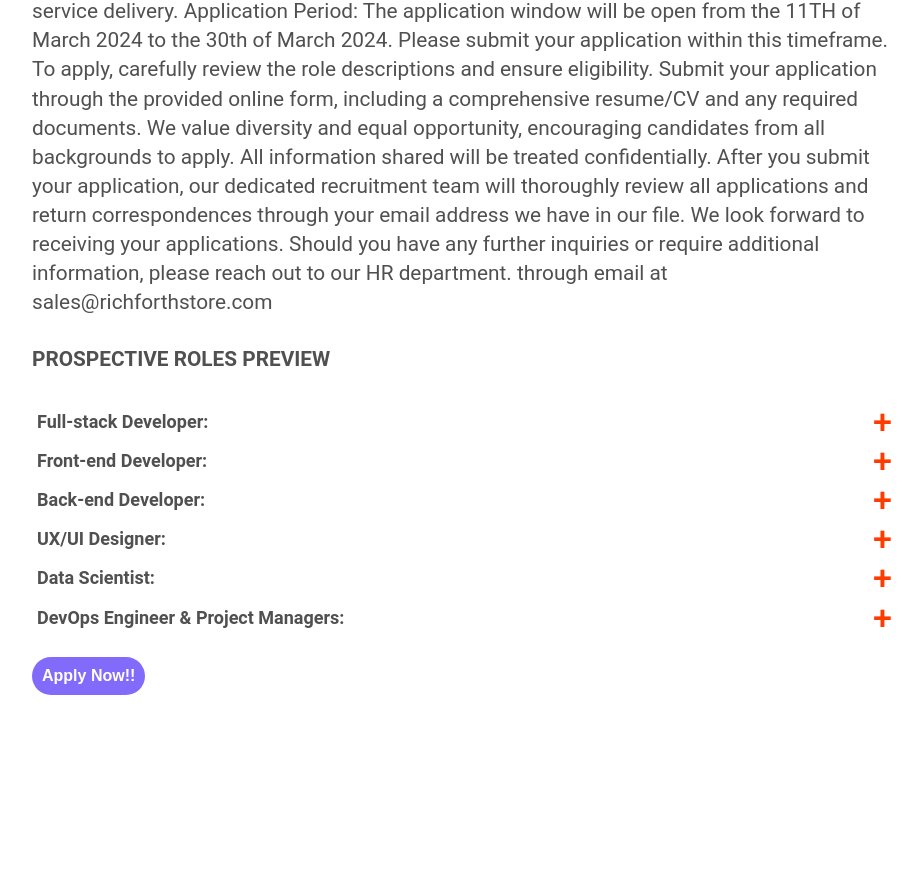
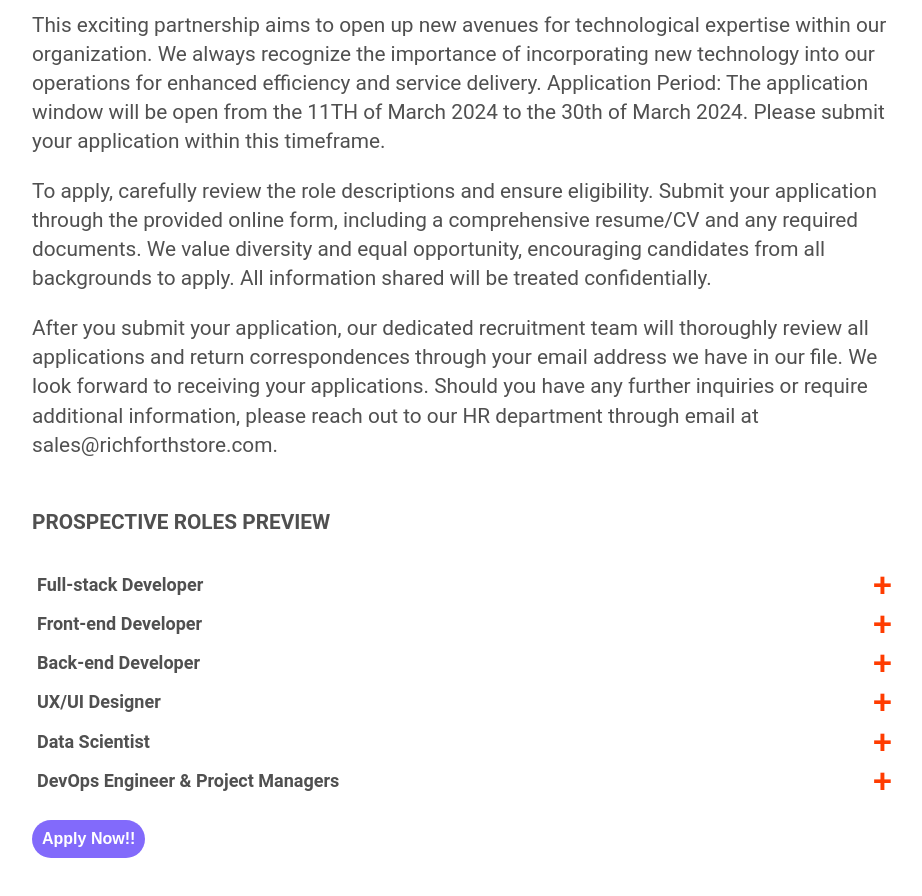
Before and after one commit to emmyzee45/application-form-frontend, a React (Create React App) app: page / in a window 1280 px wide. Shown: the part 656-1552 px from the top of the page, without its empty margins (168-1090 px from the left). Before the commit the page ends 1391 px from the top, so only its background shows below. Built offline with nearby package versions, Linux system fonts and the light colour scheme.

Commit message:
Style lead content

```diff
--- a/src/components/home/Home.jsx
+++ b/src/components/home/Home.jsx
@@ -3,7 +3,19 @@ import { Link } from "react-router-dom";
 import "./home.css";
 import Hero from "../hero/hero";
 
-export default function Home() {
+const JobDescription = ({ title, isOpen, toggleOpen, children }) => (
+  <div>
+    <div className="content">
+      <h5 className="job-title">{title}</h5>
+      <div className="view" onClick={toggleOpen}>
+        {isOpen ? "-" : "+"}
+      </div>
+    </div>
+    {isOpen && <div className="viewContent">{children}</div>}
+  </div>
+);
+
+const Home = () => {
   const [open, setOpen] = useState(false);
   const [openBackend, setOpenBackend] = useState(false);
   const [openFrontend, setOpenFrontend] = useState(false);
@@ -11,205 +23,137 @@ export default function Home() {
   const [openDevOps, setOpenDevOps] = useState(false);
   const [openDatascience, setOpenDataScience] = useState(false);
 
-  const handleView = () => {
-    setOpen(!open);
-  };
+  const toggleView = () => setOpen(!open);
+  const toggleFrontend = () => setOpenFrontend(!openFrontend);
+  const toggleBackend = () => setOpenBackend(!openBackend);
+  const toggleUI = () => setOpenUI(!openUI);
+  const toggleDatascience = () => setOpenDataScience(!openDatascience);
+  const toggleDevOps = () => setOpenDevOps(!openDevOps);
 
-  const handleFrontend = () => {
-    setOpenFrontend(!openFrontend);
-  };
-
-  const handleBackend = () => {
-    setOpenBackend(!openBackend);
-  };
-  const handleUI = () => {
-    setOpenUI(!openUI);
-  };
-
-  const handleDatascience = () => {
-    setOpenDataScience(!openDatascience);
-  };
-
-  const handleDevOps = () => {
-    setOpenDevOps(!openDevOps);
-  };
   return (
     <div>
       <Hero />
       <div className="home-container">
-        <div>
+        <div className="lead-text">
+          <p>
             We are delighted to announce that RICHFORTH Ltd, a renowned company
             specializing in property legalizations and compliance services and
             consultancies, is pleased to collaborate with the esteemed IT
-          department of GIKIHUBS GROUP. This exciting partnership aims to open
-          up new avenues for technological expertise within our organization. we
-          always recognize the importance of incorporating new technology into
-          our operations for enhanced efficiency and service delivery.
-          Application Period: The application window will be open from the 11TH
-          of March 2024 to the 30th of March 2024. Please submit your
-          application within this timeframe. To apply, carefully review the role
-          descriptions and ensure eligibility. Submit your application through
-          the provided online form, including a comprehensive resume/CV and any
-          required documents. We value diversity and equal opportunity,
-          encouraging candidates from all backgrounds to apply. All information
-          shared will be treated confidentially. After you submit your
-          application, our dedicated recruitment team will thoroughly review all
-          applications and return correspondences through your email address we
-          have in our file. We look forward to receiving your applications.
-          Should you have any further inquiries or require additional
-          information, please reach out to our HR department. through email at
-          sales@richforthstore.com
+            department of GIKIHUBS GROUP.
+          </p>
+
+          <p>
+            This exciting partnership aims to open up new avenues for
+            technological expertise within our organization. We always recognize
+            the importance of incorporating new technology into our operations
+            for enhanced efficiency and service delivery. Application Period:
+            The application window will be open from the 11TH of March 2024 to
+            the 30th of March 2024. Please submit your application within this
+            timeframe.
+          </p>
+
+          <p>
+            To apply, carefully review the role descriptions and ensure
+            eligibility. Submit your application through the provided online
+            form, including a comprehensive resume/CV and any required
+            documents. We value diversity and equal opportunity, encouraging
+            candidates from all backgrounds to apply. All information shared
+            will be treated confidentially.
+          </p>
+
+          <p>
+            After you submit your application, our dedicated recruitment team
+            will thoroughly review all applications and return correspondences
+            through your email address we have in our file. We look forward to
+            receiving your applications. Should you have any further inquiries
+            or require additional information, please reach out to our HR
+            department through email at sales@richforthstore.com.
+          </p>
         </div>
+
         <h4>PROSPECTIVE ROLES PREVIEW</h4>
         <div className="inner-container">
           <div>
-            {/* <div>
-          <h2>1. Software Engineer/Developer:</h2>
-          <p> - Designing, coding, and testing software applications based on given requirements.</p>
-          <p> - Collaborating with cross-functional teams to develop and maintain software systems.</p>
-          <p> - Troubleshooting and debugging software issues.</p>
-          <p>- Writing clean, efficient, and maintainable code.</p>
-          <p>- Keeping up with emerging technologies and industry trends.</p>
-        </div> */}
-            <div>
-              <div className="content">
-                <h5 className="job-title">Full-stack Developer:</h5>
-                {!open ? (
-                  <div className="view" onClick={handleView}>
-                    +
-                  </div>
-                ) : (
-                  <div className="view" onClick={handleView}>
-                    -
-                  </div>
-                )}
-              </div>
-              {open && (
-                <div className="viewContent">
+            <JobDescription
+              title="Full-stack Developer"
+              isOpen={open}
+              toggleOpen={toggleView}
+            >
               <p>
-                    {" "}
                 - Combining both front-end and back-end development
                 responsibilities.
               </p>
-                  <p> - Developing end-to-end web applications or services.</p>
+              <p>- Developing end-to-end web applications or services.</p>
               <p>
-                    {" "}
-                    - Managing databases, server-side logic, and user
-                    interfaces.
+                - Managing databases, server-side logic, and user interfaces.
               </p>
               <p>
                 - Collaborating with cross-functional teams throughout the
                 development lifecycle.
               </p>
               <p>
-                    - Ensuring seamless integration and smooth functionality of
-                    all application components.
+                - Ensuring seamless integration and smooth functionality of all
+                application components.
               </p>
               <p>
                 - 5+ years of experience in web development, with a strong
                 proficiency in HTML, CSS, Nodejs, JavaScript, and modern web
                 frameworks like: React, Angular.
               </p>
-                </div>
-              )}
-            </div>
-            <div>
-              <div className="content">
-                <h5 className="job-title">Front-end Developer:</h5>
-                {!openFrontend ? (
-                  <div className="view" onClick={handleFrontend}>
-                    +
-                  </div>
-                ) : (
-                  <div className="view" onClick={handleFrontend}>
-                    -
-                  </div>
-                )}
-              </div>
-              {openFrontend && (
-                <div className="viewContent">
+            </JobDescription>
+
+            <JobDescription
+              title="Front-end Developer"
+              isOpen={openFrontend}
+              toggleOpen={toggleFrontend}
+            >
               <p>
-                    {" "}
-                    - Implementing user interfaces using HTML, CSS, and
-                    JavaScript.
+                - Implementing user interfaces using HTML, CSS, and JavaScript.
               </p>
               <p>
-                    {" "}
-                    - Collaborating with designers to translate visual designs
-                    into functional web pages or applications.
+                - Collaborating with designers to translate visual designs into
+                functional web pages or applications.
               </p>
+              <p>- Optimizing web pages for performance and responsiveness.</p>
+              <p>- Ensuring cross-browser compatibility and accessibility.</p>
+              <p>- Integrating front-end components with back-end APIs.</p>
+            </JobDescription>
+
+            <JobDescription
+              title="Back-end Developer"
+              isOpen={openBackend}
+              toggleOpen={toggleBackend}
+            >
               <p>
-                    {" "}
-                    - Optimizing web pages for performance and responsiveness.
+                - Developing server-side logic and APIs to support web or mobile
+                applications.
               </p>
+              <p>- Designing and optimizing databases and data models.</p>
+              <p>- Implementing security measures and data protection.</p>
+              <p>- Integrating external systems and services.</p>
               <p>
-                    {" "}
-                    - Ensuring cross-browser compatibility and accessibility.
-                  </p>
-                  <p> - Integrating front-end components with back-end APIs.</p>
-                </div>
-              )}
-            </div>
-            <div>
-              <div className="content">
-                <h5 className="job-title">Back-end Developer:</h5>
-                {!openBackend ? (
-                  <div className="view" onClick={handleBackend}>
-                    +
-                  </div>
-                ) : (
-                  <div className="view" onClick={handleBackend}>
-                    -
-                  </div>
-                )}
-              </div>
-              {openBackend && (
-                <div className="viewContent">
-                  <p>
-                    - Developing server-side logic and APIs to support web or
-                    mobile applications.
-                  </p>
-                  <p> - Designing and optimizing databases and data models.</p>
-                  <p> - Implementing security measures and data protection.</p>
-                  <p> - Integrating external systems and services.</p>
-                  <p>
-                    {" "}
-                    - Conducting testing and debugging of server-side
-                    applications.
+                - Conducting testing and debugging of server-side applications.
               </p>
               <p>
                 - 5+ years of experience in web development, with a strong
                 proficiency in Node and Express
               </p>
               <p>
-                    {" "}
-                    - Solid understanding of server-side programming languages,
-                    such as PHP, Python, or Java, and experience with RESTful
-                    API design and development.
+                - Solid understanding of server-side programming languages, such
+                as PHP, Python, or Java, and experience with RESTful API design
+                and development.
               </p>
               <p>
-                    {" "}
                 - Proficiency in database design and management, including
-                    relational databases : MySQL, PostgreSQL and NoSQL databases{" "}
+                relational databases: MySQL, PostgreSQL and NoSQL databases
               </p>
-                </div>
-              )}
-            </div>
-            <div>
-              <div className="content">
-                <h5 className="job-title">UX/UI Designer:</h5>
-                {!openUI ? (
-                  <div className="view" onClick={handleUI}>
-                    +
-                  </div>
-                ) : (
-                  <div className="view" onClick={handleUI}>
-                    -
-                  </div>
-                )}
-              </div>
-              {openUI && (
-                <div className="viewContent">
+            </JobDescription>
+
+            <JobDescription
+              title="UX/UI Designer"
+              isOpen={openUI}
+              toggleOpen={toggleUI}
+            >
               <p>- Conducting user research and creating user personas.</p>
               <p>
                 - Designing user interfaces that are visually appealing,
@@ -217,8 +161,8 @@ export default function Home() {
               </p>
               <p>
                 {" "}
-                    - Creating wireframes, prototypes, and mockups to
-                    communicate design ideas.
+                - Creating wireframes, prototypes, and mockups to communicate
+                design ideas.
               </p>
               <p>
                 {" "}
@@ -227,30 +171,19 @@ export default function Home() {
               </p>
               <p>
                 {" "}
-                    - Conducting usability testing and incorporating user
-                    feedback into the design.
+                - Conducting usability testing and incorporating user feedback
+                into the design.
               </p>
-                </div>
-              )}
-            </div>
-            <div>
-              <div className="content">
-                <h5 className="job-title">Data Scientist:</h5>
-                {!openDatascience ? (
-                  <div className="view" onClick={handleDatascience}>
-                    +
-                  </div>
-                ) : (
-                  <div className="view" onClick={handleDatascience}>
-                    -
-                  </div>
-                )}
-              </div>
-              {openDatascience && (
-                <div className="viewContent">
+            </JobDescription>
+
+            <JobDescription
+              title="Data Scientist"
+              isOpen={openDatascience}
+              toggleOpen={toggleDatascience}
+            >
               <p>
-                    - Analyzing complex data sets to identify patterns, trends,
-                    and insights.
+                - Analyzing complex data sets to identify patterns, trends, and
+                insights.
               </p>
               <p>
                 - Developing and implementing machine learning models and
@@ -259,57 +192,40 @@ export default function Home() {
               <p> - Building predictive models and data visualizations.</p>
               <p>
                 {" "}
-                    - Collaborating with stakeholders to define data
-                    requirements and use cases.
+                - Collaborating with stakeholders to define data requirements
+                and use cases.
               </p>
               <p>
                 {" "}
                 - Presenting findings and recommendations to non-technical
                 stakeholders.
               </p>
-                </div>
-              )}
-            </div>
-            <div>
-              <div className="content">
-                <h5 className="job-title">
-                  DevOps Engineer & Project Managers:
-                </h5>
-                {!openDevOps ? (
-                  <div className="view" onClick={handleDevOps}>
-                    +
-                  </div>
-                ) : (
-                  <div className="view" onClick={handleDevOps}>
-                    -
-                  </div>
-                )}
-              </div>
-              {openDevOps && (
-                <div className="viewContent">
+            </JobDescription>
+
+            <JobDescription
+              title="DevOps Engineer & Project Managers"
+              isOpen={openDevOps}
+              toggleOpen={toggleDevOps}
+            >
               <p>
-                    - Automating and streamlining software development
-                    processes.
+                - Automating and streamlining software development processes.
               </p>
               <p>
-                    - Managing and configuring infrastructure, servers, and
-                    cloud services.
+                - Managing and configuring infrastructure, servers, and cloud
+                services.
               </p>
               <p>
-                    - Implementing continuous integration and deployment
-                    pipelines.
+                - Implementing continuous integration and deployment pipelines.
               </p>
               <p>
-                    - Monitoring system performance and ensuring high
-                    availability.
+                {" "}
+                - Monitoring system performance and ensuring high availability.
               </p>
               <p>
-                    - Troubleshooting and resolving
-                    infrastructure-related issues.
+                - Troubleshooting and resolving infrastructure-related issues.
               </p>
-                </div>
-              )}
-            </div>
+            </JobDescription>
+
             <Link to="/application">
               <button className="apply">Apply Now!!</button>
             </Link>
@@ -318,4 +234,6 @@ export default function Home() {
       </div>
     </div>
   );
-}
+};
+
+export default Home;
--- a/src/components/home/home.css
+++ b/src/components/home/home.css
@@ -9,7 +9,11 @@
   flex-direction: column;
   /* align-items: center; */
   text-align: left;
-    font-family: 'Roboto';
+  font-family: "Roboto";
+}
+
+.lead-text {
+  margin-top: 30px;
 }
 .inner-container {
   /* padding: 25px; */
@@ -39,7 +43,7 @@ cursor: pointer;
   align-items: center;
   justify-content: space-between;
   padding-right: 20px;
-    color: #505050
+  color: #505050;
 }
 
 .apply {
```
Lines whose indentation alone changed are shown as unchanged.
